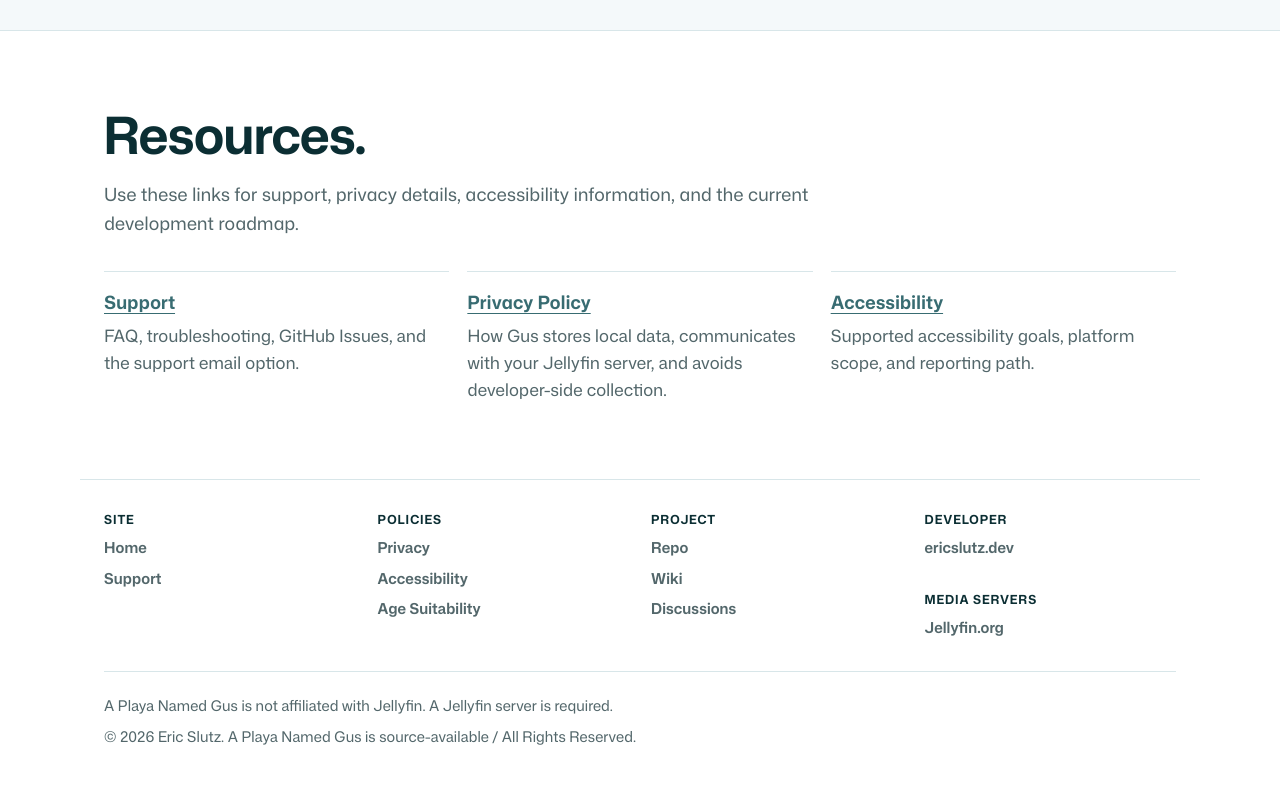
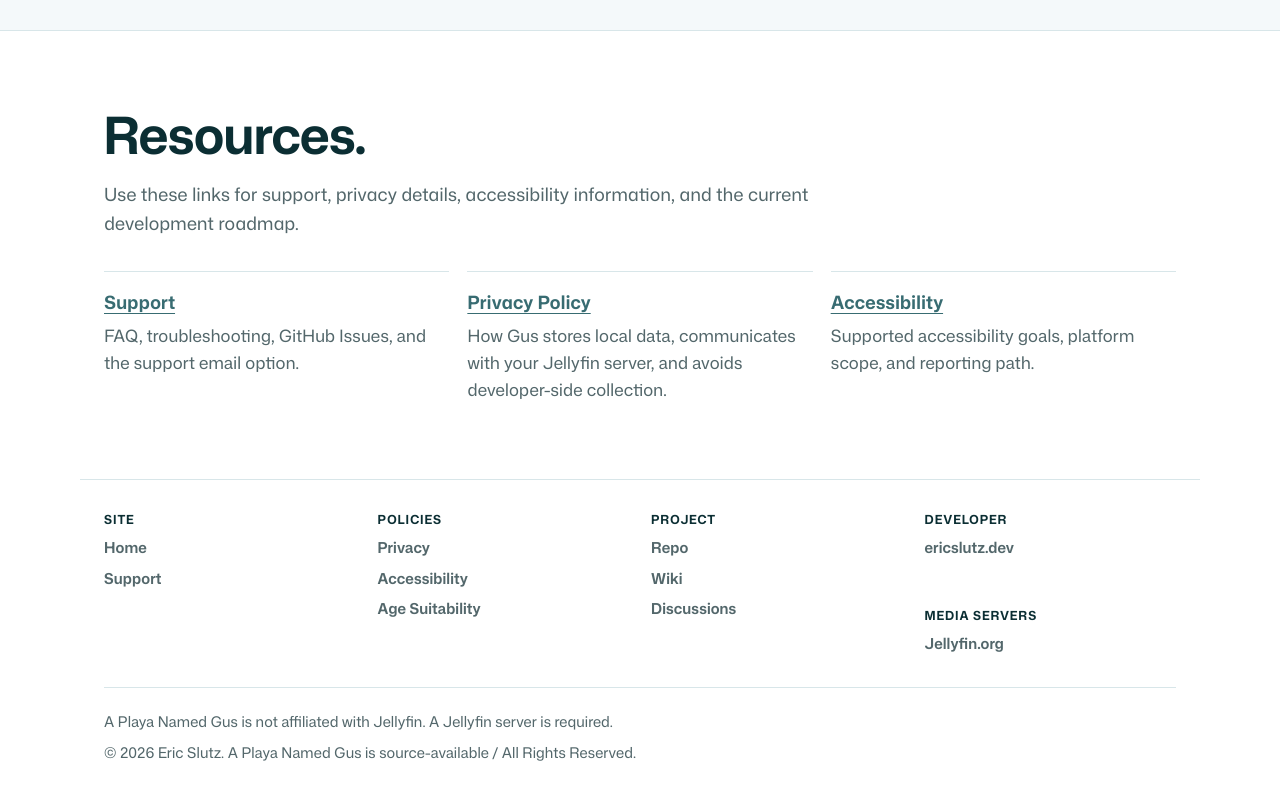
Before and after one commit to eslutz/A-Playa-Named-Gus-Website, an Eleventy site: page src/index.njk in a window 1280 px wide. Shown: the part 1951-2751 px from the top of the page. Built offline with nearby package versions, Linux system fonts and the light colour scheme; Eleventy itself is replaced by a stand-in of ours; files that its build step writes are made by us from their sources.

Commit message:
Increase footer stack spacing

```diff
--- a/src/styles.css
+++ b/src/styles.css
@@ -493,7 +493,7 @@
 
   .footer-stack {
     display: grid;
-    gap: var(--space-lg);
+    gap: var(--space-xl);
   }
 
   .footer-legal {
```
